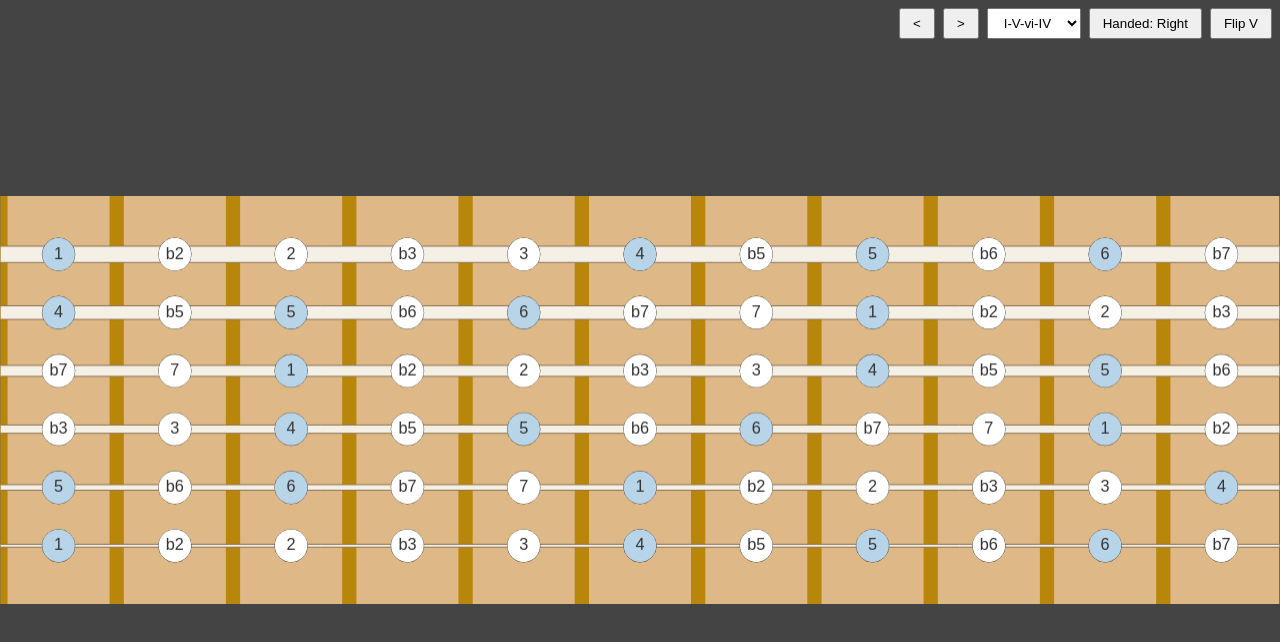
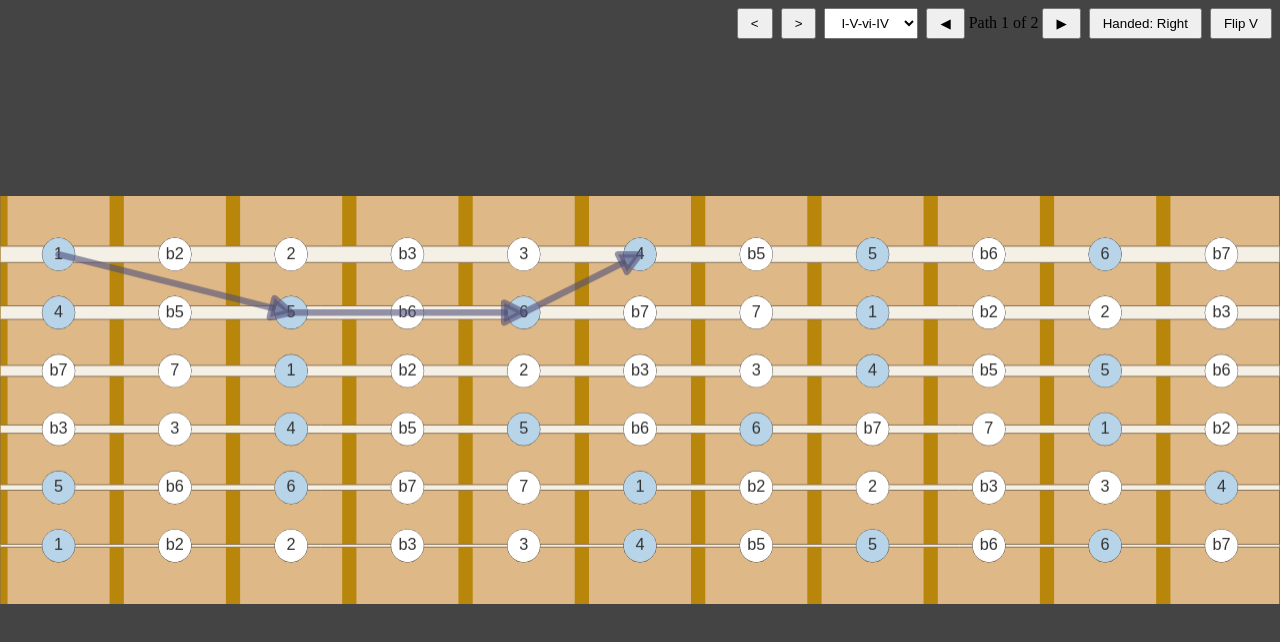
Before and after one commit to shasabolton/fretboardgraph, a plain HTML site: page index.html in a window 1280 px wide. Drawn offline with Linux system fonts and the light colour scheme.

Commit message:
arrows added

```diff
--- a/App.js
+++ b/App.js
@@ -4,8 +4,24 @@ class App {
     this.fretboardCanvas = null;
     this._handed = "right";
     this._flipVertical = false;
-    this._chordProgression = [1, 5, 6, 4];
+    this._chordProgression = ["1", "5", "6", "4"];
     this._progressionSelect = null;
+    this.semiMatrix = [];
+    this._stringsUsed = [0, 1];
+    this.progressionPaths = [];
+    this._pathIndex = 0;
+  }
+
+  generateSemisMatrix() {
+    var rows = this._stringSemis.length;
+    var cols = 11;
+    this.semiMatrix = [];
+    for (var s = 0; s < rows; s++) {
+      this.semiMatrix[s] = [];
+      for (var f = 0; f < cols; f++) {
+        this.semiMatrix[s][f] = this.calcSemitones(s, f);
+      }
+    }
   }
 
   addFretOffset(delta) {
@@ -25,28 +41,96 @@ class App {
     return true;
   }
 
+  update() {
+    this.generateSemisMatrix();
+    this.generateProgressionPaths();
+    if (this.fretboardCanvas) this.fretboardCanvas.updateCanvas();
+  }
+
+  generateProgressionPaths() {
+    var prog = this._chordProgression;
+    var matrix = this.semiMatrix;
+    var used = this._stringsUsed;
+    this.progressionPaths = [];
+    if (!prog.length || !matrix.length) return;
+
+    var candidates = [];
+    for (var i = 0; i < prog.length; i++) {
+      var deg = prog[i];
+      var hits = [];
+      for (var si = 0; si < used.length; si++) {
+        var s = used[si];
+        if (s < 0 || s >= matrix.length) continue;
+        for (var f = 0; f < matrix[s].length; f++) {
+          var semis = matrix[s][f];
+          if (this.semitonesToDegree(semis) === deg) {
+            hits.push({ x: f, y: s });
+          }
+        }
+      }
+      if (hits.length === 0) return;
+      candidates.push(hits);
+    }
+
+    var paths = [];
+    var maxJump = 3;
+    function cartesian(acc, idx) {
+      if (idx === candidates.length) {
+        paths.push(acc.slice());
+        return;
+      }
+      for (var k = 0; k < candidates[idx].length; k++) {
+        var pt = candidates[idx][k];
+        if (idx > 0 && Math.abs(pt.x - acc[idx - 1].x) > maxJump) continue;
+        acc.push(pt);
+        cartesian(acc, idx + 1);
+        acc.pop();
+      }
+    }
+    cartesian([], 0);
+    this.progressionPaths = paths;
+    if (this._pathIndex >= paths.length) {
+      this._pathIndex = paths.length > 0 ? paths.length - 1 : 0;
+    }
+  }
+
+  setPathIndex(i) {
+    var max = this.progressionPaths.length;
+    if (max === 0) return;
+    var idx = i < 0 ? (i % max + max) % max : Math.min(i, max - 1);
+    if (this._pathIndex === idx) return;
+    this._pathIndex = idx;
+    this.update();
+  }
+
   setStringSemis(arr) {
     if (this._arraysEqual(this._stringSemis, arr)) return;
     this._stringSemis = arr.slice();
-    if (this.fretboardCanvas) this.fretboardCanvas.updateCanvas();
+    this.update();
   }
 
   setHanded(val) {
     if (this._handed === val) return;
     this._handed = val;
-    if (this.fretboardCanvas) this.fretboardCanvas.updateCanvas();
+    this.update();
   }
 
   setFlipVertical(val) {
     if (this._flipVertical === val) return;
     this._flipVertical = val;
-    if (this.fretboardCanvas) this.fretboardCanvas.updateCanvas();
+    this.update();
+  }
+
+  setStringsUsed(arr) {
+    if (this._arraysEqual(this._stringsUsed, arr)) return;
+    this._stringsUsed = arr.slice();
+    this.update();
   }
 
   setChordProgression(progression) {
     if (this._arraysEqual(this._chordProgression, progression)) return;
     this._chordProgression = progression.slice();
-    if (this.fretboardCanvas) this.fretboardCanvas.updateCanvas();
+    this.update();
     if (this._progressionSelect && typeof CHORD_PROGRESSIONS !== "undefined") {
       var idx = this._findProgressionIndex(this._chordProgression);
       if (idx >= 0) this._progressionSelect.selectedIndex = idx;
@@ -96,6 +180,8 @@ class App {
   get stringSemis() { return this._stringSemis; }
   get handed() { return this._handed; }
   get flipVertical() { return this._flipVertical; }
+  get stringsUsed() { return this._stringsUsed; }
+  get pathIndex() { return this._pathIndex; }
   get chordProgression() { return this._chordProgression; }
 
   init() {
@@ -103,6 +189,6 @@ class App {
     if (!canvas) return;
 
     this.fretboardCanvas = new FretboardCanvas(canvas, this);
-    this.fretboardCanvas.updateCanvas();
+    this.update();
   }
 }
--- a/FretboardCanvas.js
+++ b/FretboardCanvas.js
@@ -5,16 +5,16 @@ class FretboardCanvas {
     this.app = app;
     this.frets = 11;
     this.strings = app.stringSemis.length;
-    this._progressionNote = "#B8D4E8";
+    this._progressionNoteColor = "#B8D4E8";
   }
 
-  setProgressionNote(val) {
-    if (this._progressionNote === val) return;
-    this._progressionNote = val;
+  setProgressionNoteColor(val) {
+    if (this._progressionNoteColor === val) return;
+    this._progressionNoteColor = val;
     this.updateCanvas();
   }
 
-  get progressionNote() { return this._progressionNote; }
+  get progressionNoteColor() { return this._progressionNoteColor; }
 
   updateCanvas() {
     var self = this;
@@ -89,13 +89,13 @@ class FretboardCanvas {
         var semis = self.app.calcSemitones(s, f);
         var deg = self.app.semitonesToDegree(semis);
         var prog = self.app.chordProgression || [];
-        var isProg = deg.length === 1 && prog.indexOf(parseInt(deg, 10)) !== -1;
+        var isProg = prog.indexOf(deg) !== -1;
 
         ctx.beginPath();
         ctx.arc(cx, cy, radius, 0, Math.PI * 2);
         ctx.strokeStyle = "#333";
         ctx.stroke();
-        ctx.fillStyle = isProg ? self._progressionNote : "#fff";
+        ctx.fillStyle = isProg ? self._progressionNoteColor : "#fff";
         ctx.fill();
 
         ctx.fillStyle = "#333";
@@ -106,6 +106,49 @@ class FretboardCanvas {
       }
     }
 
+    var toPx = function (pt) {
+      var fx = (pt.x + 0.5) * cellW;
+      var sy = (pt.y + 1) * cellH;
+      return { x: x(fx), y: y(sy) };
+    };
+
+    var paths = self.app.progressionPaths || [];
+    var pathIdx = self.app.pathIndex;
+    var pathsToDraw = paths.length > 0 && pathIdx >= 0 && pathIdx < paths.length
+      ? [paths[pathIdx]]
+      : paths;
+    var alpha = pathsToDraw.length === 1 ? 0.6 : 0.35;
+    ctx.strokeStyle = "rgba(80, 80, 120, " + alpha + ")";
+    ctx.lineWidth = Math.max(1, radius * 0.4);
+    ctx.lineCap = "round";
+    ctx.lineJoin = "round";
+    for (var pi = 0; pi < pathsToDraw.length; pi++) {
+      var path = pathsToDraw[pi];
+      for (var j = 0; j < path.length - 1; j++) {
+        var a = toPx(path[j]);
+        var b = toPx(path[j + 1]);
+        var dx = b.x - a.x;
+        var dy = b.y - a.y;
+        var len = Math.sqrt(dx * dx + dy * dy);
+        if (len < 1) continue;
+        var headLen = Math.min(radius * 1.2, len * 0.25);
+        var ux = dx / len;
+        var uy = dy / len;
+        ctx.beginPath();
+        ctx.moveTo(a.x, a.y);
+        ctx.lineTo(b.x - ux * headLen, b.y - uy * headLen);
+        ctx.stroke();
+        ctx.beginPath();
+        ctx.moveTo(b.x, b.y);
+        ctx.lineTo(b.x - ux * headLen - uy * headLen * 0.5, b.y - uy * headLen + ux * headLen * 0.5);
+        ctx.lineTo(b.x - ux * headLen + uy * headLen * 0.5, b.y - uy * headLen - ux * headLen * 0.5);
+        ctx.closePath();
+        ctx.fillStyle = "rgba(80, 80, 120, " + alpha + ")";
+        ctx.fill();
+        ctx.stroke();
+      }
+    }
+
     ctx.restore();
   }
 }
--- a/data/chordProgressions.js
+++ b/data/chordProgressions.js
@@ -1,6 +1,6 @@
 var CHORD_PROGRESSIONS = [
-  { name: "I-V-vi-IV", progression: [1, 5, 6, 4] },
-  { name: "I-IV-V-I", progression: [1, 4, 5, 1] },
-  { name: "I-vi-IV-V", progression: [1, 6, 4, 5] },
-  { name: "vi-IV-I-V", progression: [6, 4, 1, 5] }
+  { name: "I-V-vi-IV", progression: ["1", "5", "6", "4"] },
+  { name: "I-IV-V-I", progression: ["1", "4", "5", "1"] },
+  { name: "I-vi-IV-V", progression: ["1", "6", "4", "5"] },
+  { name: "vi-IV-I-V", progression: ["6", "4", "1", "5"] }
 ];
--- a/index.html
+++ b/index.html
@@ -30,6 +30,11 @@
     <button id="shiftLeftBtn">&lt;</button>
     <button id="shiftRightBtn">&gt;</button>
     <select id="progressionSelect"></select>
+    <span id="pathControls">
+      <button id="pathPrevBtn">&#9664;</button>
+      <span id="pathLabel">Path 1 of 0</span>
+      <button id="pathNextBtn">&#9654;</button>
+    </span>
     <button id="handedBtn">Handed: Right</button>
     <button id="flipVerticalBtn">Flip V</button>
   </div>
--- a/index.js
+++ b/index.js
@@ -21,9 +21,7 @@
     canvas.height = ch;
     canvas.style.width = cw + "px";
     canvas.style.height = ch + "px";
-    if (app.fretboardCanvas) {
-      app.fretboardCanvas.updateCanvas();
-    }
+    app.update();
   }
 
   window.addEventListener("load", function () {
@@ -42,6 +40,7 @@
       sel.addEventListener("change", function () {
         var idx = parseInt(sel.value, 10);
         app.setChordProgression(CHORD_PROGRESSIONS[idx].progression.slice());
+        if (app.setPathUI) app.setPathUI();
       });
     }
     var btn = document.getElementById("handedBtn");
@@ -62,6 +61,32 @@
     if (shiftLeft) shiftLeft.addEventListener("click", function () { app.addFretOffset(-1); });
     var shiftRight = document.getElementById("shiftRightBtn");
     if (shiftRight) shiftRight.addEventListener("click", function () { app.addFretOffset(1); });
+
+    function refreshPathUI() {
+      var lbl = document.getElementById("pathLabel");
+      var prev = document.getElementById("pathPrevBtn");
+      var next = document.getElementById("pathNextBtn");
+      if (!lbl) return;
+      var n = app.progressionPaths.length;
+      var i = app.pathIndex;
+      lbl.textContent = "Path " + (n > 0 ? (i + 1) + " of " + n : "0");
+      if (prev) prev.disabled = n <= 1;
+      if (next) next.disabled = n <= 1;
+    }
+
+    var pathPrev = document.getElementById("pathPrevBtn");
+    var pathNext = document.getElementById("pathNextBtn");
+    if (pathPrev) pathPrev.addEventListener("click", function () {
+      app.setPathIndex(app.pathIndex - 1);
+      refreshPathUI();
+    });
+    if (pathNext) pathNext.addEventListener("click", function () {
+      app.setPathIndex(app.pathIndex + 1);
+      refreshPathUI();
+    });
+
+    app.setPathUI = function () { refreshPathUI(); };
+    refreshPathUI();
   });
 
   window.addEventListener("resize", resize);
```
